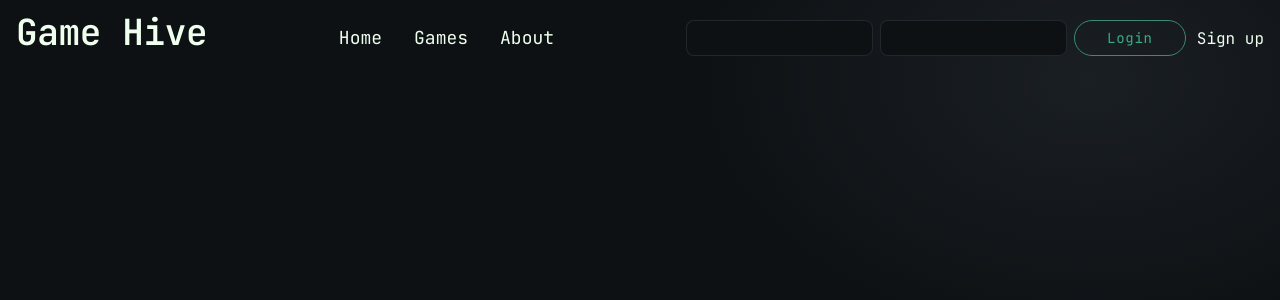
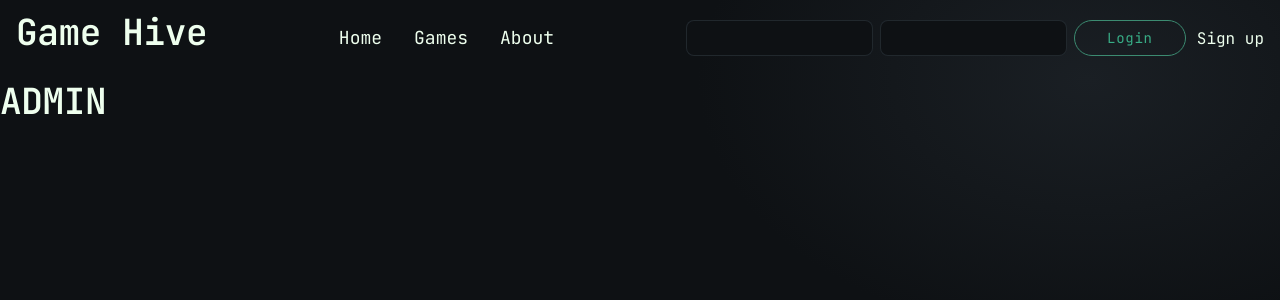
Before and after one commit to maxmattiasson/GameHive, a React (Vite) app in the folder apps/web/frontend/: page /admin in a window 1280 px wide. Shown: the top 300 px of the page. Built offline with nearby package versions, Linux system fonts and the light colour scheme; no server answers.

Commit message:
admin route

```diff
--- a/apps/web/frontend/src/App.tsx
+++ b/apps/web/frontend/src/App.tsx
@@ -13,6 +13,7 @@ import { PlayerFriendsPage } from "./pages/playerPage/PlayerFriendsPage";
 import { SignupPage } from "./pages/signup/SignupPage";
 import { LibraryProvider } from "./contexts/LibraryContext";
 import { PlayerReviewsPage } from "./pages/playerPage/PlayerReviewsPage";
+import AdminPage from "./pages/adminPage/AdminPage";
 
 function App() {
   const { data } = useGames();
@@ -37,6 +38,7 @@ function App() {
             <Route path="/games" element={<GamesPage />} />
             <Route path="/signup" element={<SignupPage />} />
             <Route path="/dev/profile" element={<DevProfilePage />} />
+            <Route path="/admin" element={<AdminPage />} />
 
             {/* Profile */}
             <Route path="/profile" element={<PlayerProfile />}>
--- a/apps/web/frontend/src/components/layout/Header.tsx
+++ b/apps/web/frontend/src/components/layout/Header.tsx
@@ -15,7 +15,12 @@ export function Header() {
   const navClass = ({ isActive }: { isActive: boolean }) =>
     `nav-link ${isActive ? "nav-link-active" : ""}`;
 
-  const profilePath = user?.role === "dev" ? "/dev/profile" : "/profile";
+  const profilePath =
+    user?.role === "admin"
+      ? "/admin"
+      : user?.role === "dev"
+        ? "/dev/profile"
+        : "/profile";
 
   if (loading) return <p>Loading...</p>;
 
--- /dev/null
+++ b/apps/web/frontend/src/pages/adminPage/AdminPage.tsx
@@ -0,0 +1,5 @@
+const AdminPage = () => {
+  return <h1>ADMIN</h1>;
+};
+
+export default AdminPage;
```
